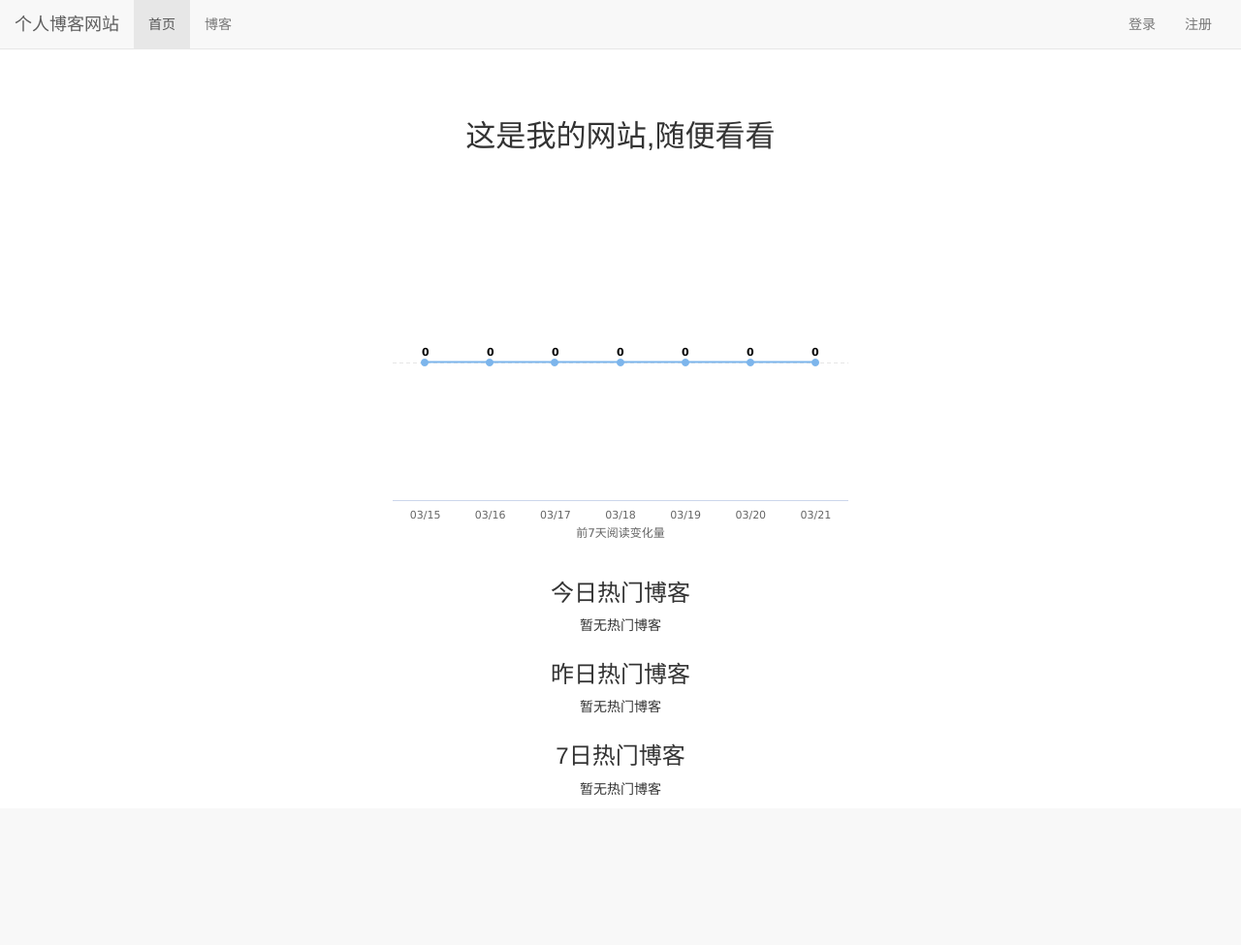
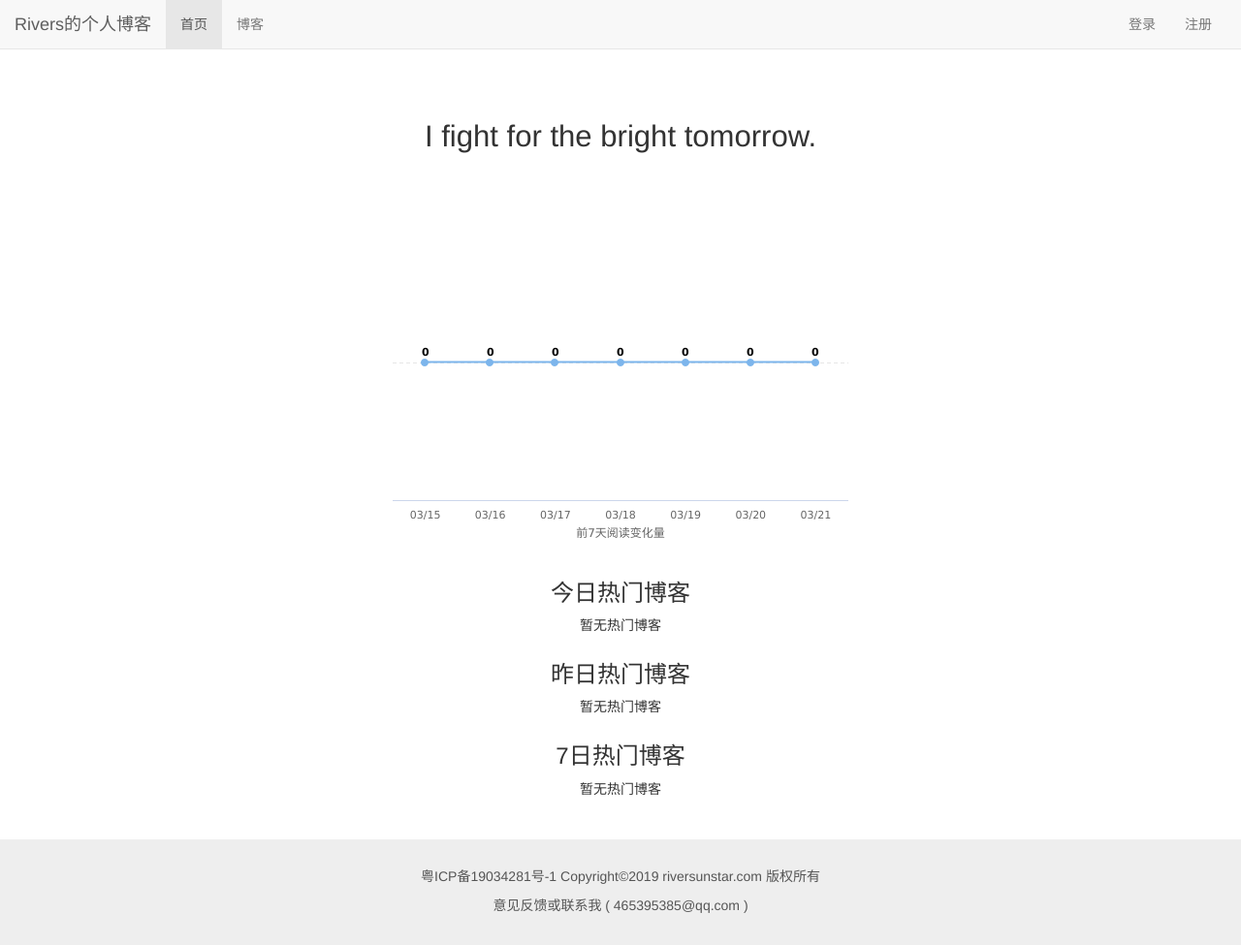
Before and after one commit to Riversunstar/mysite, a Django app: page / in a window 1280 px wide. Shown: the whole page at 97% size. Before the commit the page ends 821 px from the top, so only its background shows below. Run offline with Django 3.2, Linux system fonts and the light colour scheme; data that the repository does not hold is empty; some libraries are stand-ins or nearby versions.

Commit message:
更新页脚样式,备案号

```diff
--- a/static/home.css
+++ b/static/home.css
@@ -16,3 +16,15 @@ div.hot_data{
     text-align: center;
     margin-top: 2em;
 }
+
+div.footer{
+    background-color: #eee;
+    margin-top: 3em;
+    color: #555;
+}
+
+div.website-info{
+    text-align: center;
+    padding-top: 2em;
+    padding-bottom: 1.5em;
+}
--- a/templates/base.html
+++ b/templates/base.html
@@ -21,7 +21,7 @@
                 <span class="icon-bar"></span>
                 <span class="icon-bar"></span>
             </button>
-               <a class="navbar-brand" href="{%  url 'home' %}">个人博客网站</a>
+               <a class="navbar-brand" href="{%  url 'home' %}">Rivers的个人博客</a>
             </div>
             <div id="navbar-collapse" class="collapse navbar-collapse" >
                 <ul class="nav navbar-nav">
--- a/templates/home.html
+++ b/templates/home.html
@@ -13,7 +13,7 @@
 {% block nav_home_active %}active{% endblock %}
 
 {% block content %}
-    <h3 class="home-content">这是我的网站,随便看看</h3>
+    <h3 class="home-content">I fight for the bright tomorrow.</h3>
     <div id="container"></div>
     <div class="hot_data">
         <h3>今日热门博客</h3>
@@ -51,6 +51,12 @@
             {% endfor %}
         </ul>
     </div>
+    <div class="footer">
+        <div class="website-info">
+            <p>粤ICP备19034281号-1 Copyright©2019 riversunstar.com 版权所有</p>
+            <p>意见反馈或联系我 ( 465395385@qq.com )</p>
+        </div>
+    </div>
     <script>
         // 图表配置
         var options = {
```
Also changed, not shown: media/upload/2019/03/27/5e39acbebe2eaadbae048619ba852b6f.jpg (added).
